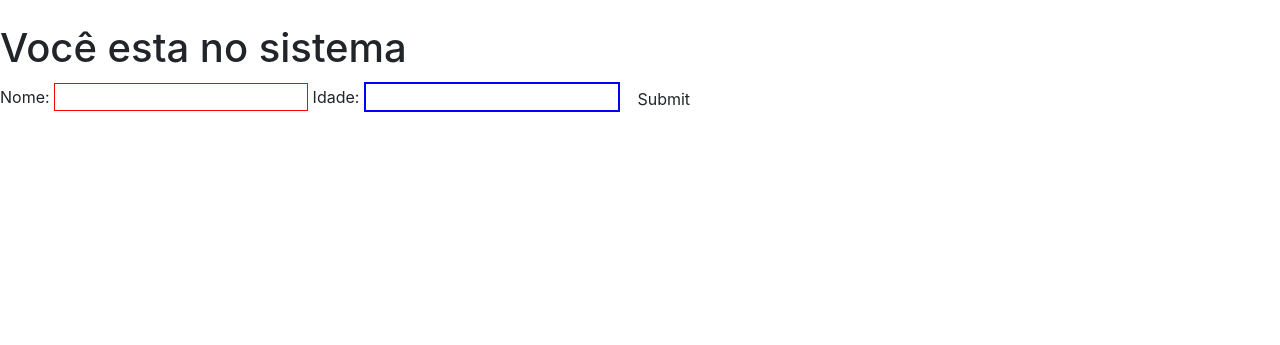
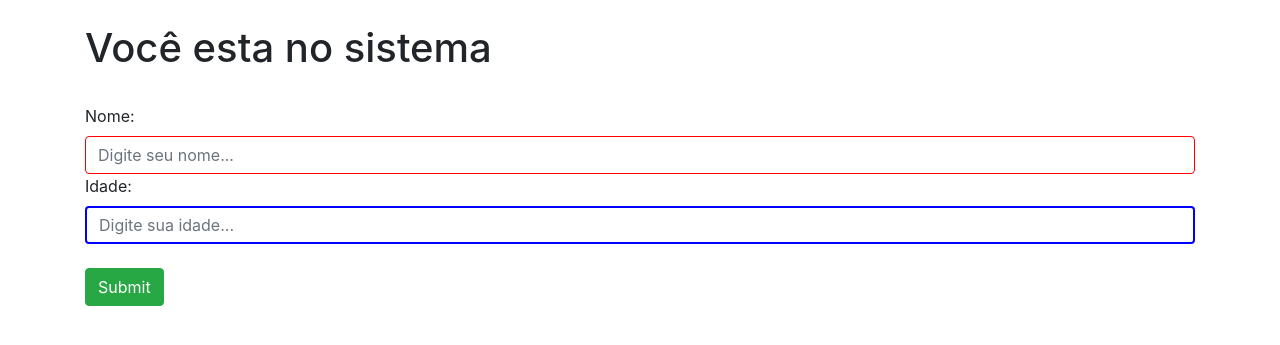
Before and after one commit to Esleynathan/DjangoForms, a Django app: page /plataforma/home/ in a window 1280 px wide. Shown: the part 56-401 px from the top of the page. Run offline with Django 4.2, Linux system fonts and the light colour scheme; a user stored in the database is signed in.

Commit message:
DjangoForms | Adicinando Atributos

```diff
--- a/plataforma/forms.py
+++ b/plataforma/forms.py
@@ -1,5 +1,13 @@
 from django import forms
 
 class Cliente(forms.Form):
-    nome = forms.CharField(max_length=100)
+    nome = forms.CharField(max_length=100, required=False)
     idade = forms.IntegerField()
+
+    def __init__(self, *args, **kwargs):
+        super().__init__(*args, **kwargs)
+        self.fields['nome'].widget.attrs['class'] = 'form-control'
+        self.fields['nome'].widget.attrs['placeholder'] = 'Digite seu nome...'
+
+        self.fields['idade'].widget.attrs['class'] = 'form-control'
+        self.fields['idade'].widget.attrs['placeholder'] = 'Digite sua idade...'
--- a/plataforma/templates/home.html
+++ b/plataforma/templates/home.html
@@ -16,13 +16,15 @@
 
 {% block 'conteudo' %}
 <br>
-<h1> Você esta no sistema</h1>
 
-<form action="#" method="POST">{% csrf_token %}
-
-    {{form}}
-    <input type="submit" class="btn btnc-success">
-
-</form>
+<div class="container">
+    <h1> Você esta no sistema</h1>
+    <br>
+    <form action="#" method="POST">{% csrf_token %}
+        {{form}}
+        <br>
+        <input type="submit" class="btn btn-success">
+    </form>
+</div>
 
 {% endblock %}
--- a/plataforma/views.py
+++ b/plataforma/views.py
@@ -2,7 +2,7 @@ from django.shortcuts import render
 from django.http import HttpResponse
 from django.shortcuts import redirect
 from django.contrib.auth.decorators import login_required
-from forms import Cliente
+from .forms import Cliente
 
 @login_required(login_url= '/auth/login')
 def home(request):
```
Also changed, not shown: db.sqlite3.
